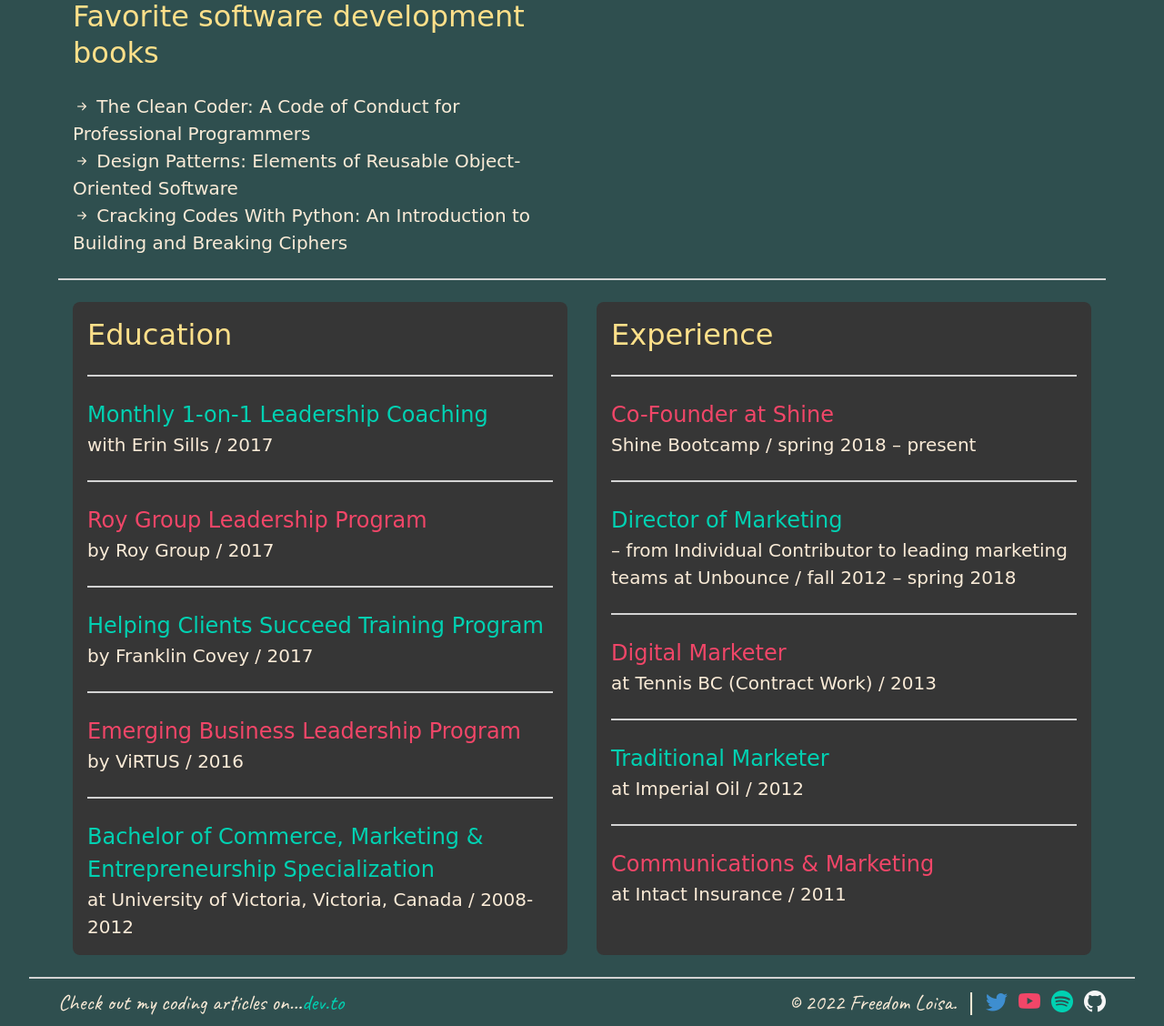
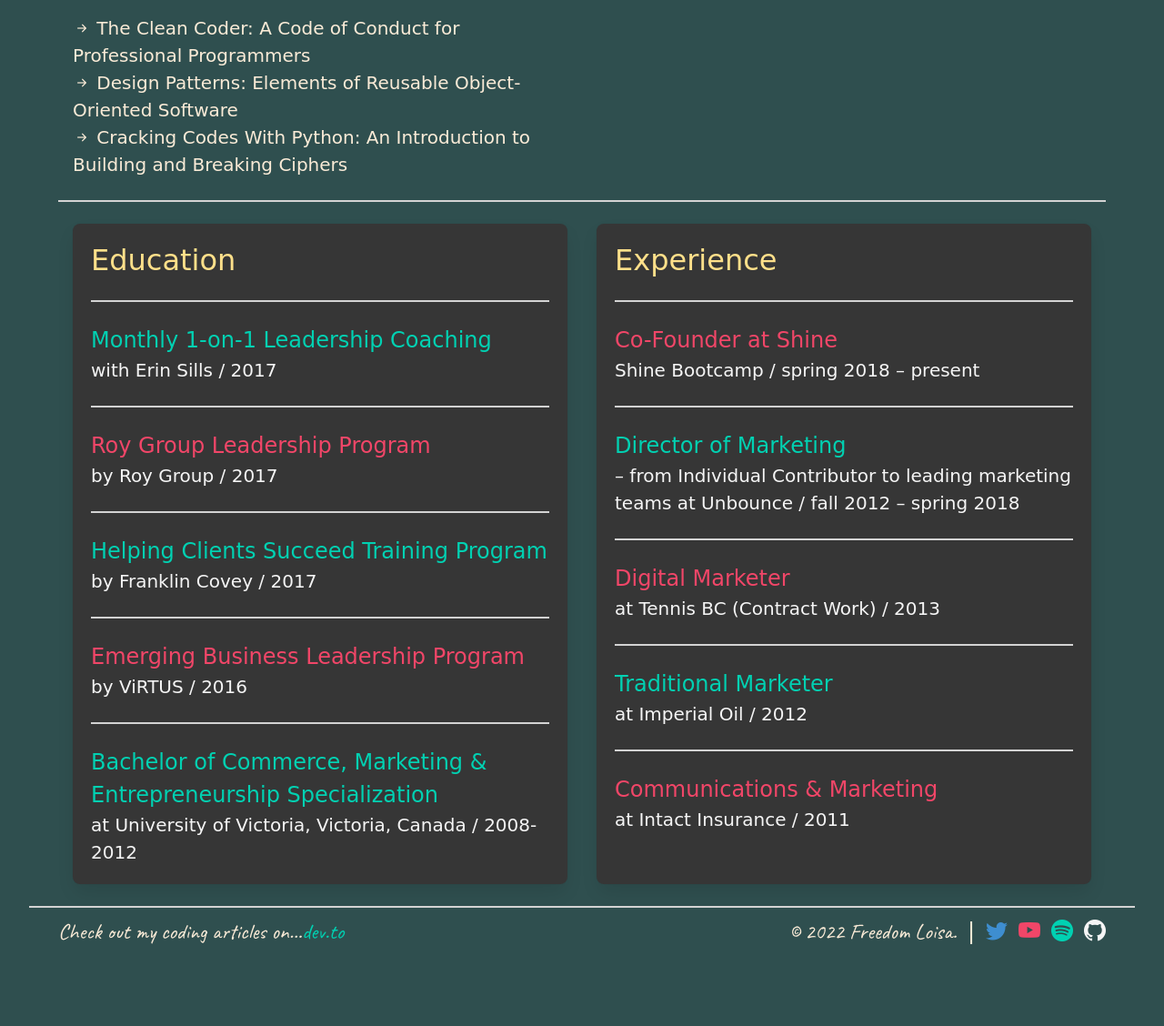
Before and after one commit to McRyan-Mwenda/McRyan-Portfolio, a Django app: page /about/ in a window 1280 px wide. Shown: the part 2690-3818 px from the top of the page at 91% size. After the commit the page ends 3728 px from the top, so only its background shows below. Run offline with Django 4.2, Linux system fonts and the light colour scheme; some libraries are stand-ins or nearby versions; some web fonts are replaced.

Commit message:
done wiht preliminary page design

```diff
--- a/core/templates/core/about.html
+++ b/core/templates/core/about.html
@@ -21,19 +21,14 @@
 <!--  -->
 <div class="parent container is-fluid">
   <!--  -->
-  <p
-    class="title has-text-warning has-text-centered is-align-self-center"
-    id="about-section"
-  >
-    About me
-  </p>
-
-  <!-- section -->
-  <hr class="divider-separator" />
-  <!-- section -->
 
   <!-- intro -->
   <div class="intro">
+    <div class="intro-image">
+      <!-- slider section -->
+      {% include 'slider.html' %}
+      <!-- slider section -->
+    </div>
     <div class="intro-caption">
       <p class="title has-text-danger is-size-1">Freedom Loisa</p>
       <p class="subtitle has-text-warning is-size6 is-italic">
@@ -48,13 +43,8 @@
       <a
         href="https://res.cloudinary.com/dit0fii18/image/upload/v1648779742/Documents/Resume_-_Freedom_Loisa_b3jlna.pdf"
         class="has-text-dark button is-primary"
-        >View my resume in pdf</a
+        >My resume</a
       >
-    </div>
-    <div class="intro-image">
-      <!-- slider section -->
-      {% include 'slider.html' %}
-      <!-- slider section -->
     </div>
   </div>
   <!-- intro -->
@@ -289,7 +279,7 @@
 
   <!-- education and experience -->
   <div class="about-container">
-    <div class="education is-size-5 has-background-dark">
+    <div class="education is-size-5 has-background-dark box">
       <p class="subtitle is-size-3 has-text-warning">Education</p>
       <!--  -->
       <hr class="divider-separator" />
@@ -297,47 +287,49 @@
       <p class="is-size-4 has-text-primary">
         Monthly 1-on-1 Leadership Coaching
       </p>
-      <p>with Erin Sills / 2017</p>
+      <p class="has-text-light">with Erin Sills / 2017</p>
       <!--  -->
       <hr class="divider-separator" />
       <!--  -->
       <p class="is-size-4 has-text-danger">Roy Group Leadership Program</p>
-      <p>by Roy Group / 2017</p>
+      <p class="has-text-light">by Roy Group / 2017</p>
       <!--  -->
       <hr class="divider-separator" />
       <!--  -->
       <p class="is-size-4 has-text-primary">
         Helping Clients Succeed Training Program
       </p>
-      <p>by Franklin Covey / 2017</p>
+      <p class="has-text-light">by Franklin Covey / 2017</p>
       <!--  -->
       <hr class="divider-separator" />
       <!--  -->
       <p class="is-size-4 has-text-danger">
         Emerging Business Leadership Program
       </p>
-      <p>by ViRTUS / 2016</p>
+      <p class="has-text-light">by ViRTUS / 2016</p>
       <!--  -->
       <hr class="divider-separator" />
       <!--  -->
       <p class="is-size-4 has-text-primary">
         Bachelor of Commerce, Marketing & Entrepreneurship Specialization
       </p>
-      <p>at University of Victoria, Victoria, Canada / 2008-2012</p>
+      <p class="has-text-light">
+        at University of Victoria, Victoria, Canada / 2008-2012
+      </p>
       <!--  -->
     </div>
-    <div class="experience is-size-5 has-background-dark">
+    <div class="experience is-size-5 has-background-dark box">
       <p class="subtitle is-size-3 has-text-warning">Experience</p>
       <!--  -->
       <hr class="divider-separator" />
       <!--  -->
       <p class="is-size-4 has-text-danger">Co-Founder at Shine</p>
-      <p>Shine Bootcamp / spring 2018 – present</p>
+      <p class="has-text-light">Shine Bootcamp / spring 2018 – present</p>
       <!--  -->
       <hr class="divider-separator" />
       <!--  -->
       <p class="is-size-4 has-text-primary">Director of Marketing</p>
-      <p>
+      <p class="has-text-light">
         – from Individual Contributor to leading marketing teams at Unbounce /
         fall 2012 – spring 2018
       </p>
@@ -345,17 +337,17 @@
       <hr class="divider-separator" />
       <!--  -->
       <p class="is-size-4 has-text-danger">Digital Marketer</p>
-      <p>at Tennis BC (Contract Work) / 2013</p>
+      <p class="has-text-light">at Tennis BC (Contract Work) / 2013</p>
       <!--  -->
       <hr class="divider-separator" />
       <!--  -->
       <p class="is-size-4 has-text-primary">Traditional Marketer</p>
-      <p>at Imperial Oil / 2012</p>
+      <p class="has-text-light">at Imperial Oil / 2012</p>
       <!--  -->
       <hr class="divider-separator" />
       <!--  -->
       <p class="is-size-4 has-text-danger">Communications & Marketing</p>
-      <p>at Intact Insurance / 2011</p>
+      <p class="has-text-light">at Intact Insurance / 2011</p>
       <!--  -->
     </div>
   </div>
--- a/core/templates/core/all_articles.html
+++ b/core/templates/core/all_articles.html
@@ -23,7 +23,7 @@
   <div class="articles-container">
     <!--  -->
     <div class="article-intro has-text-centered">
-      <p class="title has-text-warning">All articles</p>
+      <p class="title has-text-warning">Articles</p>
       <p class="subtitle has-text-light is-size-5">
         Articles to engage your mind, keep you motivated, to-dos, and much more
       </p>
--- a/core/templates/core/this_article.html
+++ b/core/templates/core/this_article.html
@@ -32,7 +32,9 @@
       <!--  -->
       <div class="article-intro has-text-centered">
         <p class="title has-text-warning">{{ article.title }}</p>
-        <p class="subtitle has-text-light is-size-5">{{ article.subtitle }}</p>
+        <p class="subtitle has-text-light is-size-5">
+          {{ article.meta_description }}
+        </p>
       </div>
 
       <!-- section -->
--- a/core/views.py
+++ b/core/views.py
@@ -56,7 +56,7 @@ def contact(request):
 
 def articles(request):
 
-    all_articles = Article.objects.all()
+    all_articles = Article.objects.filter(status=1)
 
     context = {
         'articles': all_articles,
--- a/static/css/styles.css
+++ b/static/css/styles.css
@@ -203,7 +203,6 @@ html {
 
 .education,
 .experience {
-  padding: 1rem;
   border-radius: 0.5rem;
 }
 
@@ -248,4 +247,18 @@ html {
   scrollbar-color: white darkgray;
 }
 
+.kind-words {
+  background-color: whitesmoke !important;
+}
+
+.to-github {
+  width: fit-content;
+  margin: auto;
+}
+
+.all-articles {
+  width: fit-content;
+  margin: auto;
+}
+
 /* custom styles */
--- a/templates/base.html
+++ b/templates/base.html
@@ -137,7 +137,9 @@
           <a href="#" class="level-item has-text-centered has-text-primary"
             ><i class="bi bi-spotify"></i
           ></a>
-          <a href="#" class="level-item has-text-centered has-text-light"
+          <a
+            href="https://github.com/LoisaKitakaya"
+            class="level-item has-text-centered has-text-light"
             ><i class="bi bi-github"></i
           ></a>
         </div>
```
Also changed, not shown: core/admin.py (+15 -2 lines), core/models.py (+15 -3 lines), core/templates/core/index.html (+10 -2 lines), core/templates/core/this_project.html (+50 -19 lines), core/migrations/0002_kindword_remove_project_project_description_and_more.py (added), core/migrations/0003_project_github_url.py (added), core/migrations/0004_remove_article_subtitle.py (added), db.sqlite3.
